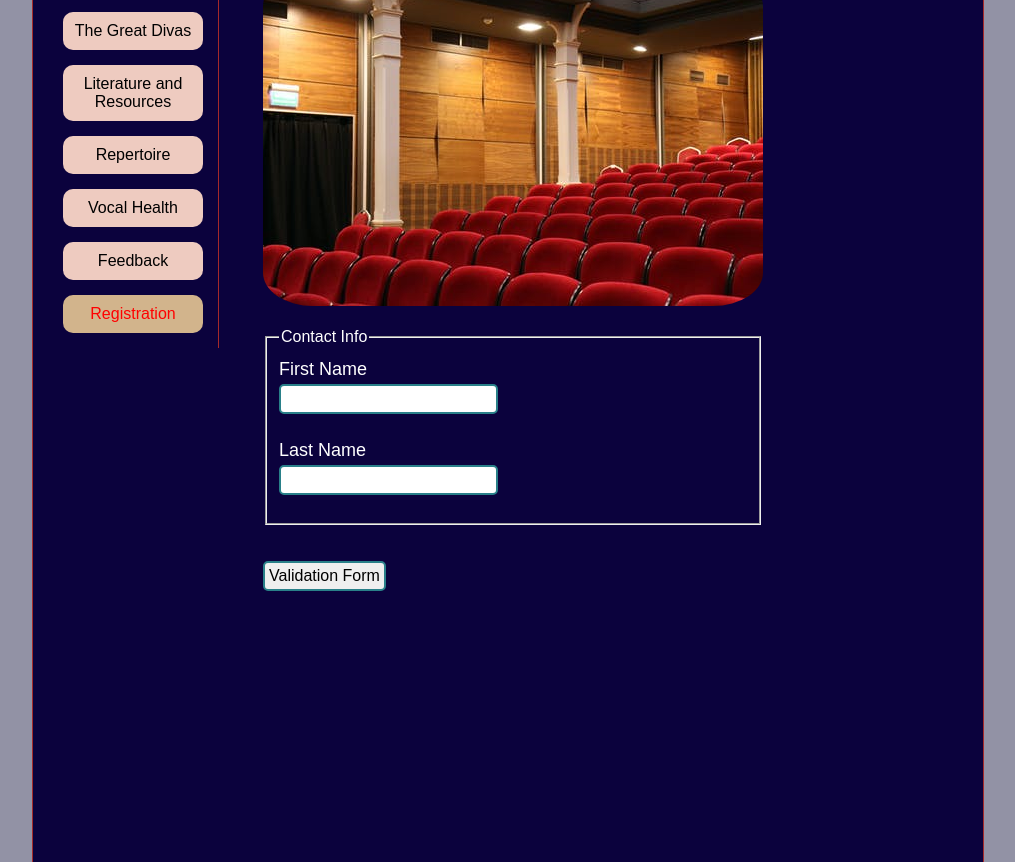
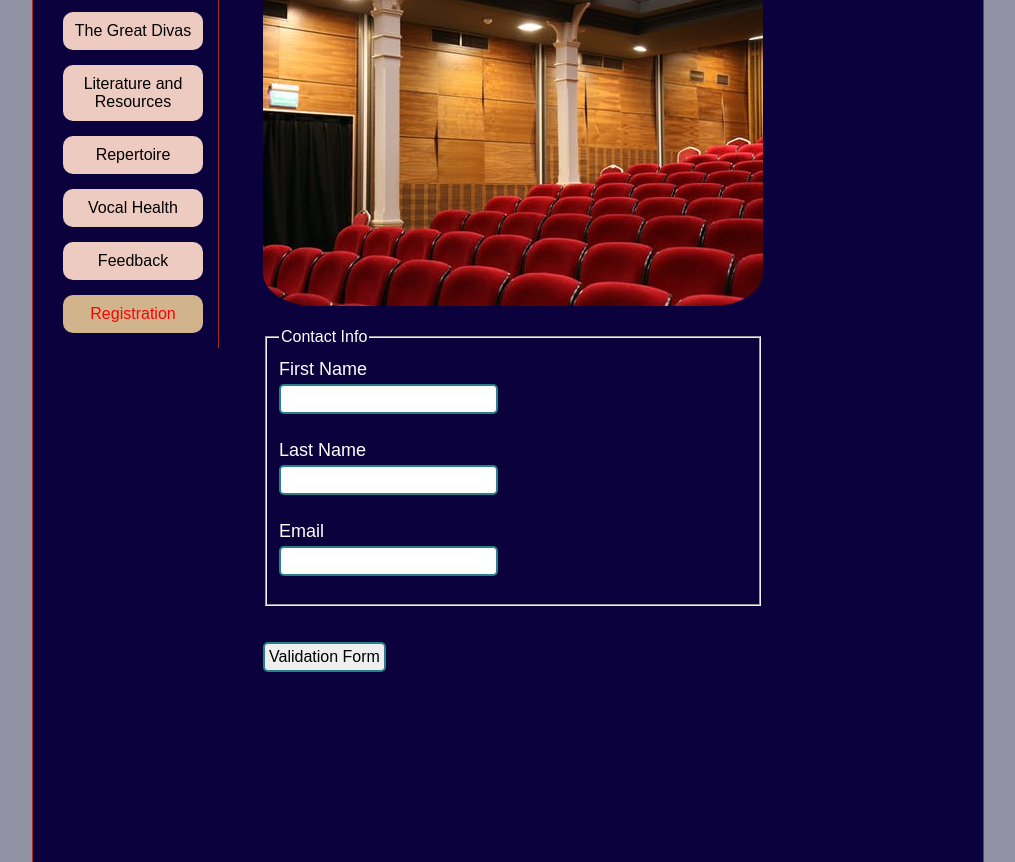
Before and after one commit to selenasiri/gatsby-voice-performance, a Gatsby site: page /registration in a window 1280 px wide. Shown: the part 238-1100 px from the top of the page, without its empty margins (132-1147 px from the left). Built offline with nearby package versions, Linux system fonts and the light colour scheme; Gatsby itself is replaced by a stand-in of ours.

Commit message:
add emails

```diff
--- a/src/pages/registration.jsx
+++ b/src/pages/registration.jsx
@@ -49,6 +49,12 @@ const Registration = () => {
             </div>
           </div>
           <br />
+
+          <div className="email">
+            <label for="email">Email</label>
+            <input type="text" name="email" id="email" title="email" />
+          </div>
+          <br />
         </fieldset>
         <br /> <br />
         <input className="submit-btn" type="submit" value="Validation Form" />
```
